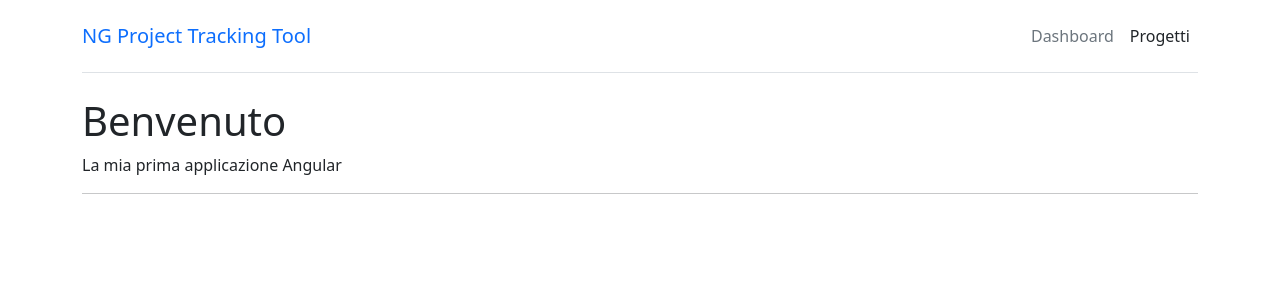
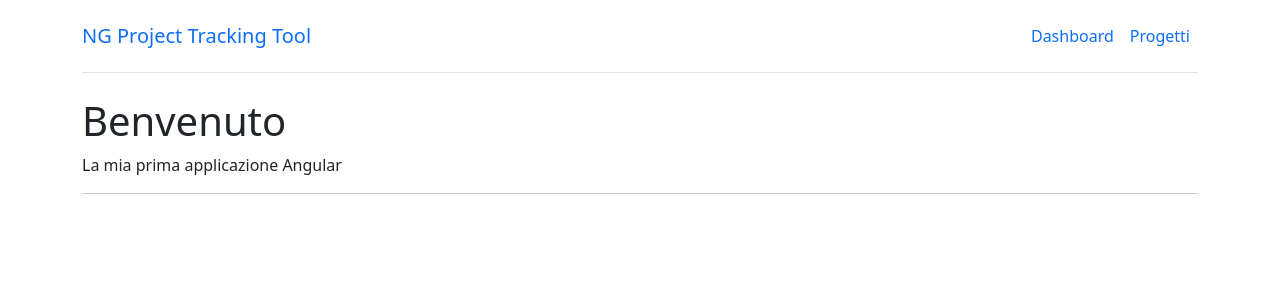
Before and after one commit to giglioDomenicoMirko/CorsoDevelhope-AngularApp-Sciuti, an Angular app: page / in a window 1280 px wide. Shown: the top 300 px of the page. Built offline with nearby package versions, Linux system fonts and the light colour scheme.

Commit message:
Facciamo funzionare la barra di navigazione

```diff
--- a/src/app/layout/navbar/navbar.component.html
+++ b/src/app/layout/navbar/navbar.component.html
@@ -11,9 +11,11 @@
       "
     >
       <a class="navbar-brand" href="#">NG Project Tracking Tool</a>
-      <ul class="nav col-12 col-md-auto mb-2 justify-content-center mb-md-0">
-        <li><a href="#" class="nav-link px-2 link-secondary">Dashboard</a></li>
-        <li><a href="#" class="nav-link px-2 link-dark">Progetti</a></li>
+      <ul class="nav nav-pills col-12 col-md-auto mb-2 justify-content-center mb-md-0">
+        <!-- <li><a href="home" class="nav-link px-2 link-secondary">Dashboard</a></li>
+        <li><a href="projects" class="nav-link px-2 link-dark">Progetti</a></li> -->
+        <li><a href="#" class="nav-link px-2" routerLink="/home" routerLinkActive="active">Dashboard</a></li>
+        <li><a href="#" class="nav-link px-2" routerLink="/projects" routerLinkActive="active">Progetti</a></li>
       </ul>
     </header>
   </div>
```
